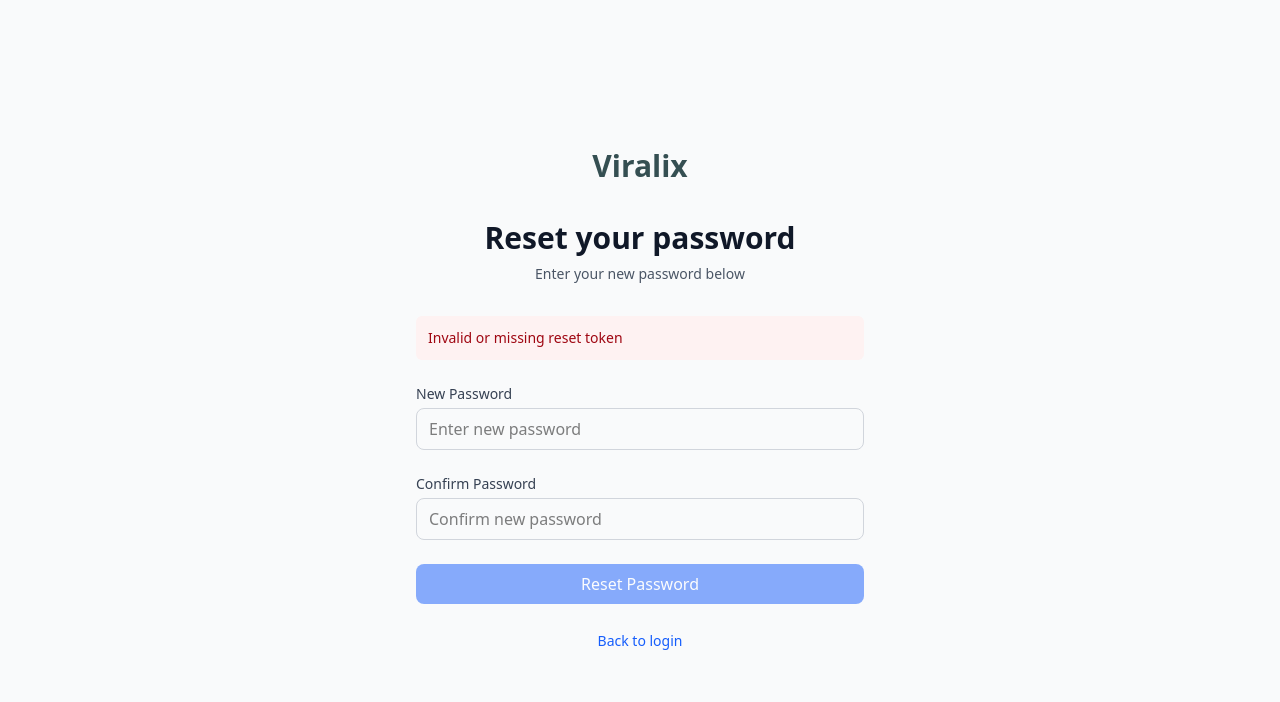
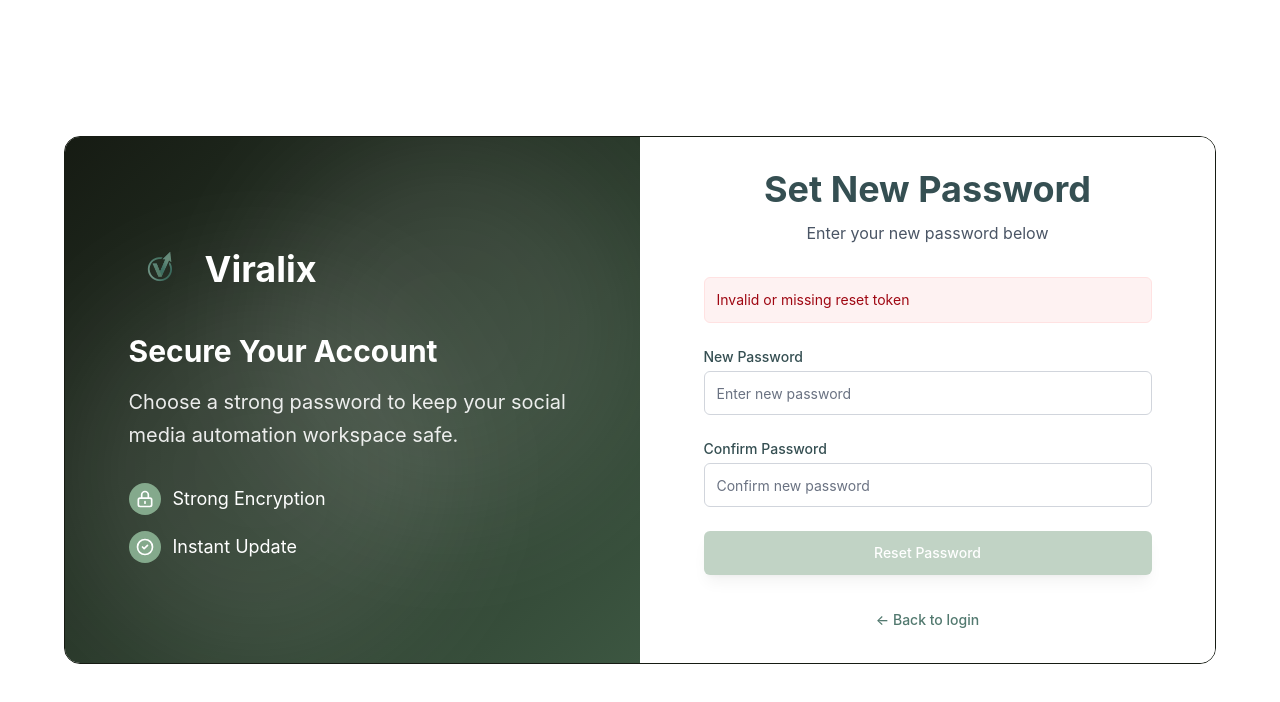
Before and after one commit to zeeshan-890/Viralix, a Next.js app: page /auth/reset-password in a window 1280 px wide. Shown: the top 702 px of the page. Built offline with nearby package versions, Linux system fonts and the light colour scheme.

Commit message:
style: redesign reset password page to match split layout theme

```diff
--- a/app/auth/reset-password/page.jsx
+++ b/app/auth/reset-password/page.jsx
@@ -51,17 +51,22 @@ function ResetPasswordContent() {
     if (success) {
         return (
             <div className="text-center">
-                <div className="mx-auto flex items-center justify-center h-12 w-12 rounded-full bg-green-100 mb-4">
-                    <svg className="h-6 w-6 text-green-600" fill="none" stroke="currentColor" viewBox="0 0 24 24">
+                <div className="mx-auto flex items-center justify-center h-16 w-16 rounded-full bg-green-100 mb-6" style={{ backgroundColor: '#E8F5E9' }}>
+                    <svg className="h-8 w-8" style={{ color: '#2E7D32' }} fill="none" stroke="currentColor" viewBox="0 0 24 24">
                         <path strokeLinecap="round" strokeLinejoin="round" strokeWidth={2} d="M5 13l4 4L19 7" />
                     </svg>
                 </div>
-                <h3 className="text-lg font-medium text-gray-900 mb-2">Password Reset Successful!</h3>
-                <p className="text-sm text-gray-600 mb-6">
+                <h3 className="text-xl font-bold mb-2" style={{ color: '#354F52' }}>Password Reset Successful!</h3>
+                <p className="text-gray-600 mb-8">
                     Your password has been updated. Redirecting to login...
                 </p>
                 <Link href="/auth/login">
-                    <button className="px-4 py-2 bg-blue-600 text-white rounded-lg hover:bg-blue-700 transition-colors">
+                    <button
+                        className="w-full h-11 rounded-md text-sm font-medium text-white shadow-lg hover:shadow-xl transition-all"
+                        style={{ backgroundColor: '#84A98C' }}
+                        onMouseEnter={(e) => e.target.style.backgroundColor = '#52796F'}
+                        onMouseLeave={(e) => e.target.style.backgroundColor = '#84A98C'}
+                    >
                         Go to Login
                     </button>
                 </Link>
@@ -72,13 +77,13 @@ function ResetPasswordContent() {
     return (
         <form onSubmit={handleSubmit} className="space-y-6">
             {error && (
-                <div className="bg-red-50 text-red-800 p-3 rounded-md text-sm">
+                <div className="bg-red-50 text-red-800 p-3 rounded-md text-sm border border-red-100">
                     {error}
                 </div>
             )}
 
             <div>
-                <label htmlFor="password" className="block text-sm font-medium text-gray-700 mb-1">
+                <label htmlFor="password" className="block text-sm font-medium mb-1" style={{ color: '#354F52' }}>
                     New Password
                 </label>
                 <input
@@ -89,12 +94,15 @@ function ResetPasswordContent() {
                     placeholder="Enter new password"
                     required
                     minLength={6}
-                    className="w-full px-3 py-2 border border-gray-300 rounded-lg focus:ring-2 focus:ring-blue-500 focus:border-transparent"
+                    className="flex h-11 w-full rounded-md border border-gray-300 bg-white px-3 py-2 text-sm placeholder:text-gray-500 focus:outline-none focus:ring-2 focus:border-transparent disabled:cursor-not-allowed disabled:opacity-50"
+                    style={{ focusRingColor: '#84A98C' }}
+                    onFocus={(e) => e.target.style.borderColor = '#84A98C'}
+                    onBlur={(e) => e.target.style.borderColor = '#d1d5db'}
                 />
             </div>
 
             <div>
-                <label htmlFor="confirmPassword" className="block text-sm font-medium text-gray-700 mb-1">
+                <label htmlFor="confirmPassword" className="block text-sm font-medium mb-1" style={{ color: '#354F52' }}>
                     Confirm Password
                 </label>
                 <input
@@ -105,21 +113,27 @@ function ResetPasswordContent() {
                     placeholder="Confirm new password"
                     required
                     minLength={6}
-                    className="w-full px-3 py-2 border border-gray-300 rounded-lg focus:ring-2 focus:ring-blue-500 focus:border-transparent"
+                    className="flex h-11 w-full rounded-md border border-gray-300 bg-white px-3 py-2 text-sm placeholder:text-gray-500 focus:outline-none focus:ring-2 focus:border-transparent disabled:cursor-not-allowed disabled:opacity-50"
+                    style={{ focusRingColor: '#84A98C' }}
+                    onFocus={(e) => e.target.style.borderColor = '#84A98C'}
+                    onBlur={(e) => e.target.style.borderColor = '#d1d5db'}
                 />
             </div>
 
             <button
                 type="submit"
                 disabled={loading || !token}
-                className="w-full px-4 py-2 bg-blue-600 text-white rounded-lg hover:bg-blue-700 transition-colors disabled:opacity-50"
+                className="w-full inline-flex items-center justify-center whitespace-nowrap rounded-md text-sm font-medium transition-colors focus-visible:outline-none focus-visible:ring-2 focus-visible:ring-offset-2 disabled:pointer-events-none disabled:opacity-50 text-white h-11 px-4 py-2 shadow-lg hover:shadow-xl"
+                style={{ backgroundColor: '#84A98C' }}
+                onMouseEnter={(e) => e.target.style.backgroundColor = '#52796F'}
+                onMouseLeave={(e) => e.target.style.backgroundColor = '#84A98C'}
             >
                 {loading ? 'Resetting...' : 'Reset Password'}
             </button>
 
-            <div className="text-center">
-                <Link href="/auth/login" className="text-sm text-blue-600 hover:text-blue-500">
-                    Back to login
+            <div className="text-center pt-2">
+                <Link href="/auth/login" className="text-sm font-medium hover:underline" style={{ color: '#52796F' }}>
+                    ← Back to login
                 </Link>
             </div>
         </form>
@@ -128,16 +142,60 @@ function ResetPasswordContent() {
 
 export default function ResetPasswordPage() {
     return (
-        <div className="min-h-screen flex items-center justify-center bg-gray-50 py-12 px-4 sm:px-6 lg:px-8">
+        <div className="min-h-screen flex items-center justify-center p-4 sm:p-6" style={{ fontFamily: 'Inter, Poppins, sans-serif' }}>
+            <div className='flex w-full max-w-6xl mx-auto rounded-2xl border overflow-hidden'
+                style={{ borderColor: 'rgb(22 27 19)' }}>
+                {/* Left Side - Brand/Info */}
+                <div className="hidden lg:flex lg:w-1/2 relative overflow-hidden" style={{ background: 'linear-gradient(to right bottom, rgb(22 27 19), rgb(60 86 65))' }}>
+                    <div className="flex flex-col justify-center items-center w-full p-12 text-white relative z-10">
+                        <div className="max-w-md">
+                            <div className="flex items-center gap-3 mb-8">
+                                <img src="/logo.png" className="w-16 h-16 rounded-full" alt="Viralix Logo" />
+                                <h1 className="text-4xl font-bold">Viralix</h1>
+                            </div>
+                            <h2 className="text-3xl font-bold mb-4 leading-tight">
+                                Secure Your Account
+                            </h2>
+                            <p className="text-xl text-white/90 leading-relaxed">
+                                Choose a strong password to keep your social media automation workspace safe.
+                            </p>
+                            <div className="mt-8 space-y-4">
+                                <div className="flex items-center gap-3">
+                                    <div className="w-8 h-8 rounded-full flex items-center justify-center" style={{ backgroundColor: '#84A98C' }}>
+                                        <svg className="w-5 h-5" fill="none" stroke="currentColor" viewBox="0 0 24 24">
+                                            <path strokeLinecap="round" strokeLinejoin="round" strokeWidth={2} d="M12 15v2m-6 4h12a2 2 0 002-2v-6a2 2 0 00-2-2H6a2 2 0 00-2 2v6a2 2 0 002 2zm10-10V7a4 4 0 00-8 0v4h8z" />
+                                        </svg>
+                                    </div>
+                                    <span className="text-lg">Strong Encryption</span>
+                                </div>
+                                <div className="flex items-center gap-3">
+                                    <div className="w-8 h-8 rounded-full flex items-center justify-center" style={{ backgroundColor: '#84A98C' }}>
+                                        <svg className="w-5 h-5" fill="none" stroke="currentColor" viewBox="0 0 24 24">
+                                            <path strokeLinecap="round" strokeLinejoin="round" strokeWidth={2} d="M9 12l2 2 4-4m6 2a9 9 0 11-18 0 9 9 0 0118 0z" />
+                                        </svg>
+                                    </div>
+                                    <span className="text-lg">Instant Update</span>
+                                </div>
+                            </div>
+                        </div>
+                    </div>
+                    {/* Decorative gradient overlay */}
+                    <div className="absolute top-0 right-0 w-96 h-96 bg-white/10 rounded-full blur-3xl"></div>
+                    <div className="absolute bottom-0 left-0 w-96 h-96 bg-white/10 rounded-full blur-3xl"></div>
+                </div>
+
+                {/* Right Side - Reset Form */}
+                <div className="flex-1 flex items-center justify-center bg-white py-8 px-4 sm:px-6 lg:px-10">
                     <div className="max-w-md w-full space-y-8">
                         <div>
-                    <div className="mx-auto h-12 w-auto flex justify-center">
-                        <h1 className="text-3xl font-bold" style={{ color: '#354F52' }}>Viralix</h1>
+                            <div className="flex items-center justify-center gap-3 lg:hidden mb-8">
+                                <img src="/logo.png" className="w-12 h-12 rounded-full" alt="Viralix Logo" />
+                                <h1 className="text-3xl font-bold" style={{ color: '#84A98C' }}>Viralix</h1>
                             </div>
-                    <h2 className="mt-6 text-center text-3xl font-extrabold text-gray-900">
-                        Reset your password
+                            <h2 className="text-center text-3xl sm:text-4xl font-bold mb-3" style={{ color: '#354F52' }}>
+                                Set New Password
                             </h2>
-                    <p className="mt-2 text-center text-sm text-gray-600">
+                            <p className="text-center text-base text-gray-600">
                                 Enter your new password below
                             </p>
                         </div>
@@ -146,5 +204,7 @@ export default function ResetPasswordPage() {
                         </Suspense>
                     </div>
                 </div>
+            </div>
+        </div>
     );
 }
```
Lines whose indentation alone changed are shown as unchanged.
